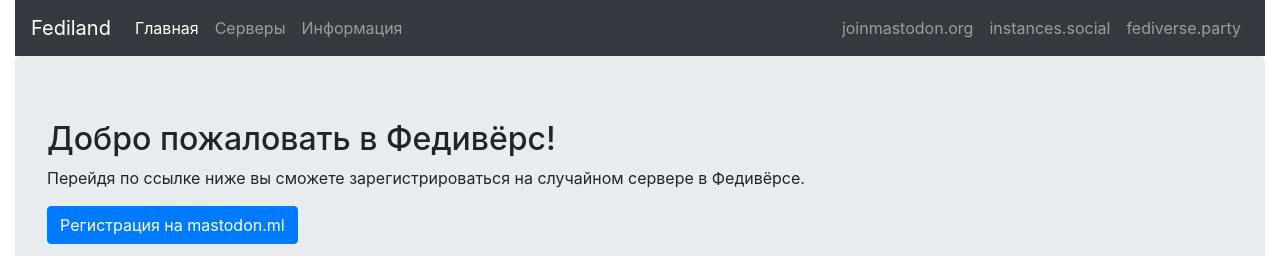
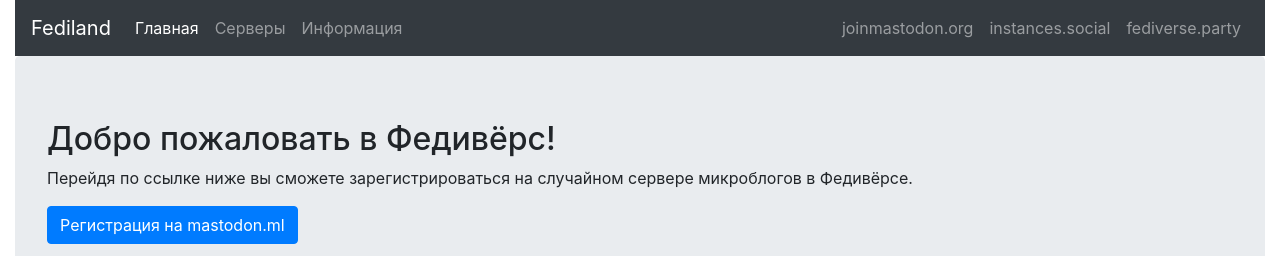
Before and after one commit to fediland/fediland.github.io, a plain HTML site: page index.html in a window 1280 px wide. Shown: the top 256 px of the page. Drawn offline with Linux system fonts and the light colour scheme.

Commit message:
Adding clarification about random service type on the index page.

```diff
--- a/index.html
+++ b/index.html
@@ -74,7 +74,7 @@
 					Добро пожаловать в Федивёрс!
 				</h2>
 				<p>
-					Перейдя по ссылке ниже вы сможете зарегистрироваться на случайном сервере в Федивёрсе.
+					Перейдя по ссылке ниже вы сможете зарегистрироваться на случайном сервере микроблогов в Федивёрсе.
 				</p>
 				<p>
 					<a class="btn btn-primary btn-large" href="https://lor.sh/" id="reg-link">
```
